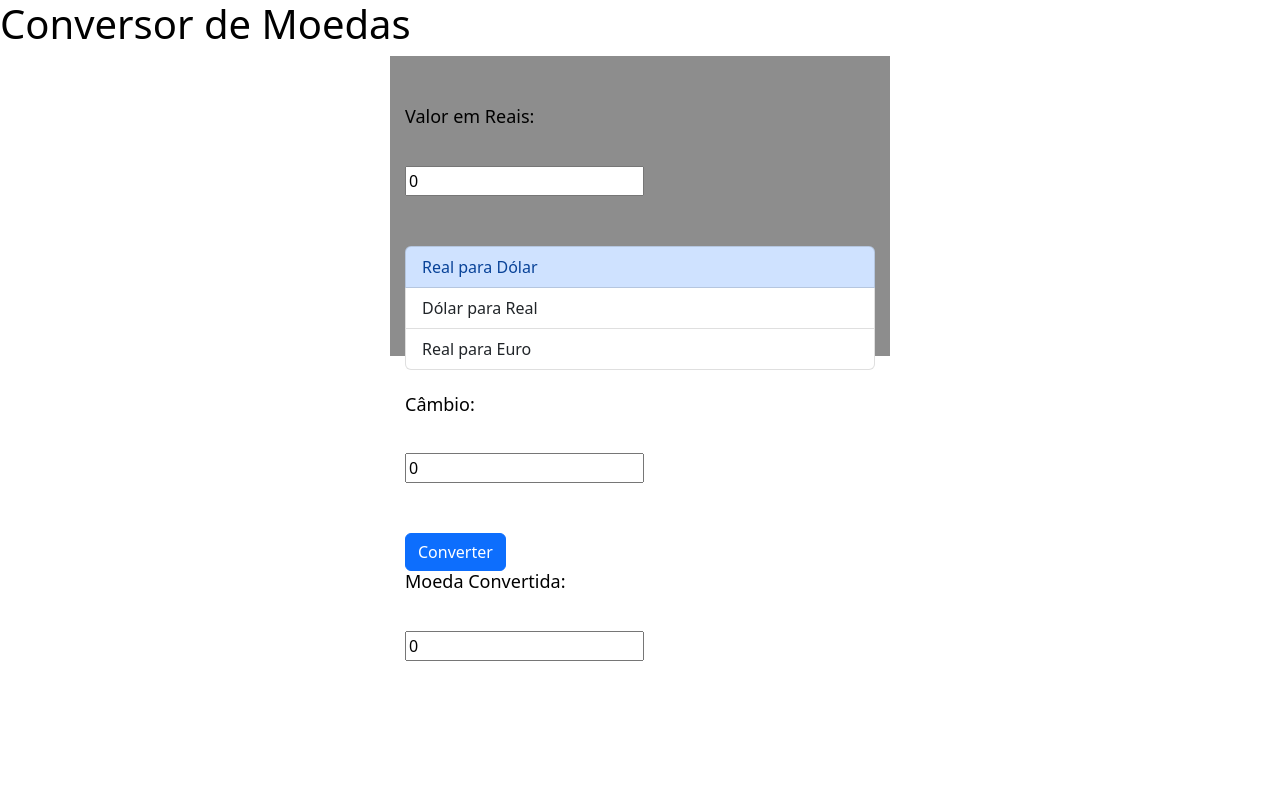
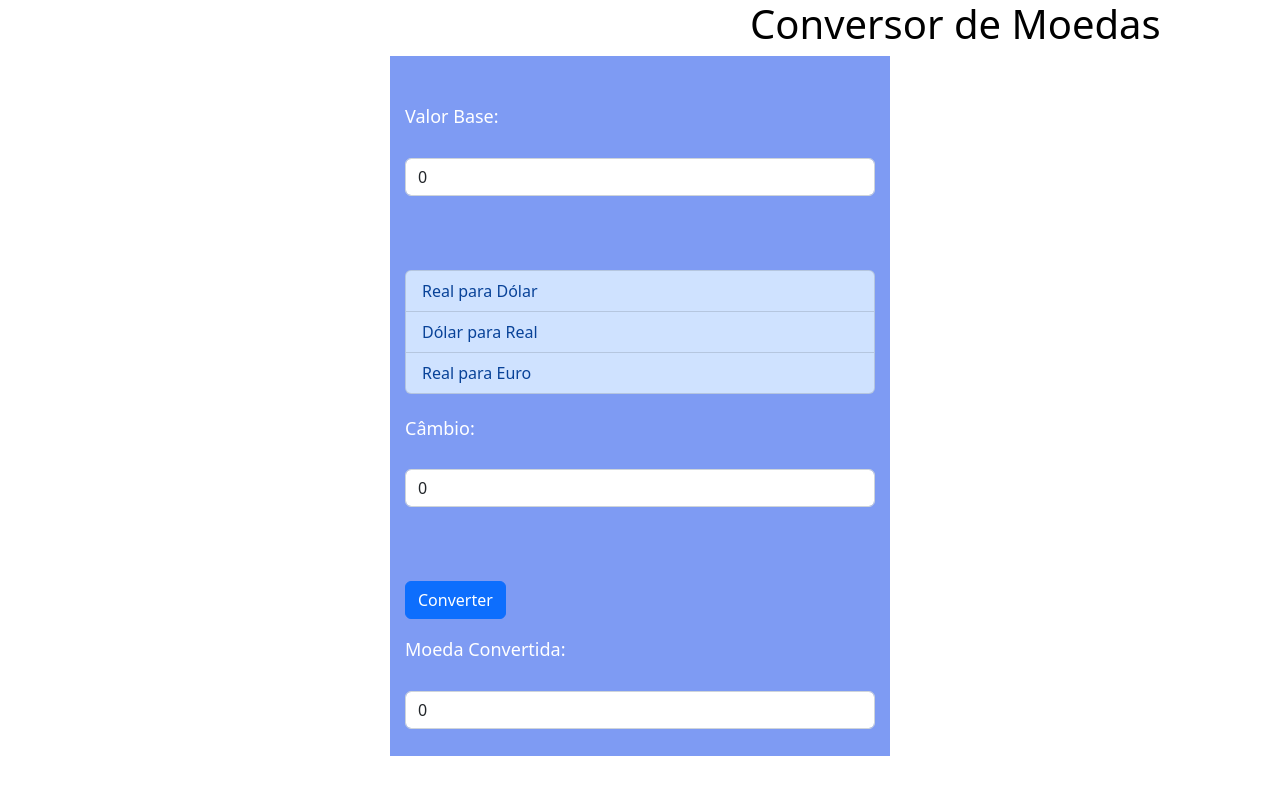
Before and after one commit to NickZRS/prova01_conversor, an Angular app: page / in a window 1280 px wide. Shown: the top 794 px of the page. Built offline with nearby package versions, Linux system fonts and the light colour scheme.

Commit message:
conversor05

```diff
--- a/src/app/conversor/conversor.component.css
+++ b/src/app/conversor/conversor.component.css
@@ -1,21 +1,24 @@
 form{
   padding: 50px 15px 15px 15px;
-  background-color: rgb(141, 141, 141);
+  background-color: rgb(126, 155, 243);
   width: 500px;
-  height: 300px;
+  height: 700px;
   margin-left: auto;
   margin-right: auto;
+
 }
-button.btns{
-  margin-left: 15px;
+button.btn{
+  margin-bottom: 20px;
 
 }
 h1#titulo{
   color: rgb(0, 0, 0);
+  margin-left: 750px;
+
 }
 h5{
 
-  color: rgb(0, 0, 0);
+  color: rgb(255, 255, 255);
   font-size: 18px;
 }
 input{
--- a/src/app/conversor/conversor.component.html
+++ b/src/app/conversor/conversor.component.html
@@ -2,21 +2,21 @@
 </h1>
 <form action = "">
 
-    <h5>Valor em Reais:</h5>
-    <input type="number" [(ngModel)]="valor" name="valor"><br>
+    <h5>Valor Base:</h5>
+    <input class="form-control" type="number" [(ngModel)]="valor" name="valor"><br>
 
 
 
     <div class="list-group" id="moedas">
-      <button type="button" id="r-d" class="list-group-item list-group-item-action list-group-item-primary">Real para Dólar</button>
-      <button type="button" id="d-r" class="list-group-item list-group-item-action">Dólar para Real</button>
-      <button type="button" id="r-e" class="list-group-item list-group-item-action">Real para Euro</button>
+      <button type="button" (click)="rd()" class="list-group-item list-group-item-action list-group-item-primary">Real para Dólar</button>
+      <button type="button" (click)="dr()" class="list-group-item list-group-item-action list-group-item-primary">Dólar para Real</button>
+      <button type="button" (click)="re()" class="list-group-item list-group-item-action list-group-item-primary">Real para Euro</button>
     </div><br>
 
     <h5>Câmbio:</h5>
-    <input type= "number" [(ngModel)]="cambio" name="cambio"><br>
+    <input class="form-control" type= "number" [(ngModel)]="cambio" name="cambio"><br>
 
-    <button type="button" class="btn btn-primary" (click)="converter()">Converter</button>
+    <button id="btn" type="button" class="btn btn-primary" (click)="converter()">Converter</button>
 
     <h5>Moeda Convertida:</h5>
-    <input type="number" [(ngModel)]="resp" name="resp" readonly>
+    <input class="form-control" type="number" [(ngModel)]="resp" name="resp" readonly>
--- a/src/app/conversor/conversor.component.ts
+++ b/src/app/conversor/conversor.component.ts
@@ -18,4 +18,17 @@ export class ConversorComponent {
       this.resp = this.valor * this.cambio;
 
   }
+  rd(){
+    this.cambio = 0.19;
+
+  }
+  dr(){
+    this.cambio = 5.03;
+  }
+  re(){
+    this.cambio = 0.18;
+
+  }
+
+
 }
```
Also changed, not shown: src/styles.css (line endings or trailing spaces).
